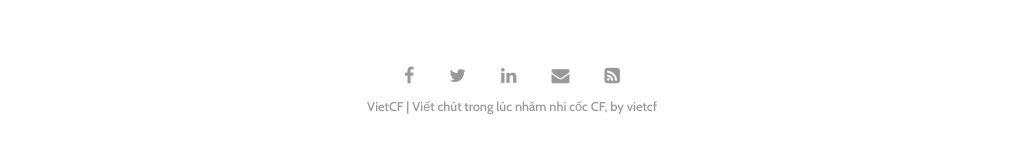
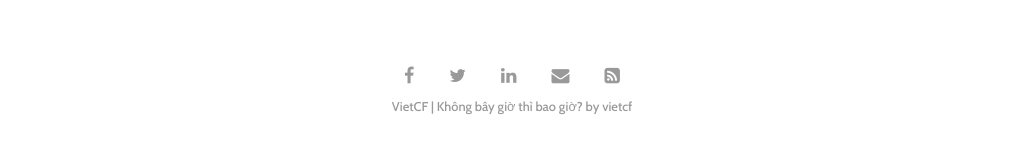
Before and after one commit to vietcf/vietchoi, a Jekyll site: the page built from index.html, in a window 1280 px wide and 900 px high, scrolled down 2438 px. Shown: the part 747-897 px from the top of the window, without its empty margins (128-1151 px from the left). Built offline with Jekyll 4.4.1, drawn with Linux system fonts in a browser that asks for light colours; some web fonts are replaced; the list of posts is cut into pages by our own code; some of the changed text lies outside the part shown.

Commit message:
update dns

```diff
--- a/_config.yml
+++ b/_config.yml
@@ -21,7 +21,7 @@ plugins:             [jekyll-paginate, jekyll-sitemap, jekyll-feed, jekyll-seo-t
 
 # Customise atom feed settings (this is where Jekyll-Feed gets configuration information)
 title:		           'VietCF'
-description:	       'Viết chút trong lúc nhâm nhi cốc CF,'
+description:	       'Không bây giờ thì bao giờ?'
 author:              'vietcf'
 
 # RSS 2.0 can be used instead of Atom by uncommenting following two lines
```
